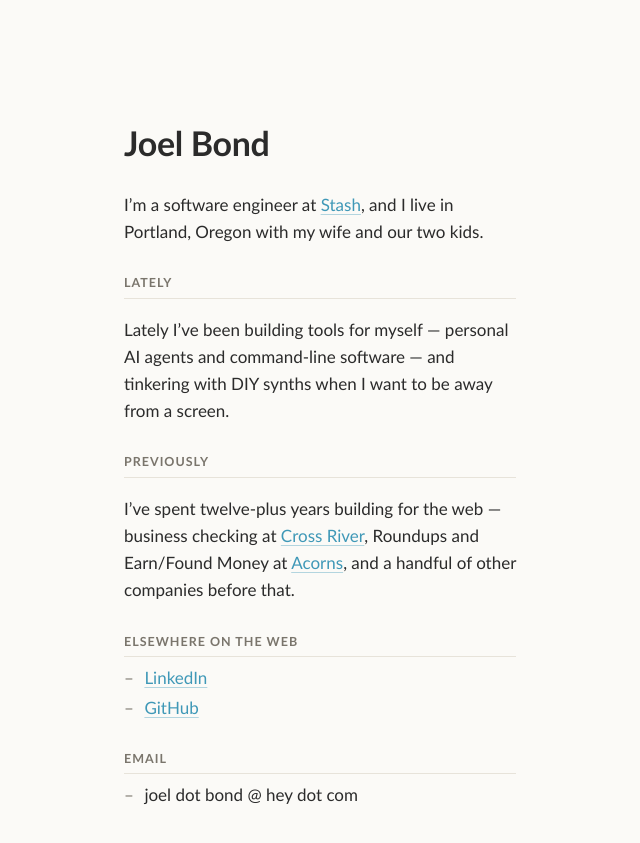
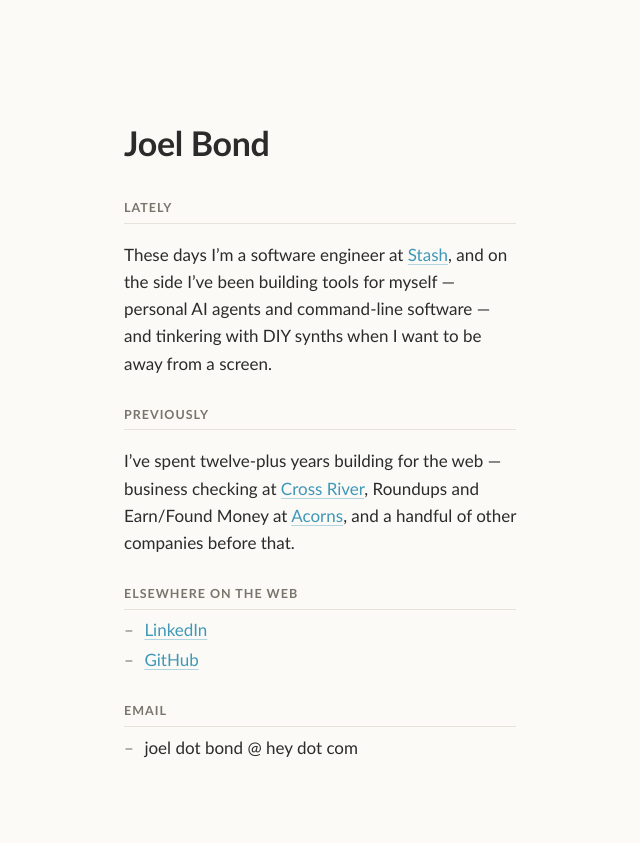
Before and after one commit to Joeltbond/joeltbond.github.io, a Jekyll site: the page built from index.markdown, in a window 1280 px wide. Shown: the top 843 px of the page, without its empty margins (320-960 px from the left). Built offline with Jekyll 4.4.1, drawn with Linux system fonts in a browser that asks for light colours.

Commit message:
Bio: drop standalone intro, fold Stash into Lately

```diff
--- a/index.markdown
+++ b/index.markdown
@@ -3,11 +3,9 @@ layout: page
 title: Joel Bond
 ---
 
-I'm a software engineer at [Stash](https://www.stash.com), and I live in Portland, Oregon with my wife and our two kids.
-
 ### Lately
 
-Lately I've been building tools for myself — personal AI agents and command-line software — and tinkering with DIY synths when I want to be away from a screen.
+These days I'm a software engineer at [Stash](https://www.stash.com), and on the side I've been building tools for myself — personal AI agents and command-line software — and tinkering with DIY synths when I want to be away from a screen.
 
 ### Previously
 
```
Also changed, not shown: README.md.
